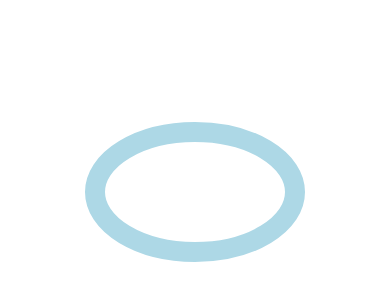
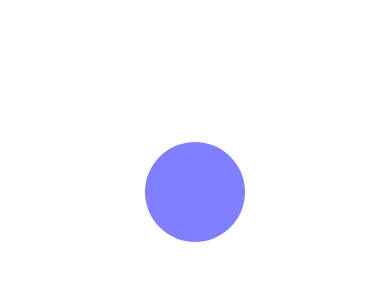
Before and after one commit to demo-public-projects/gesture-handler, a React Native app: screen / in a window 390 px wide. Shown: the part 230-530 px from the top of the page. Built offline with nearby package versions, Linux system fonts and the light colour scheme.

Commit message:
gesture handler intro, Pan gesture

```diff
--- a/App.js
+++ b/App.js
@@ -1,54 +1,52 @@
+import React from "react";
+import { StyleSheet, View } from "react-native";
 import Animated, {
+  useAnimatedStyle,
   useSharedValue,
-  useAnimatedStyle,
-  withTiming,
-  withSpring,
-  interpolate,
-  interpolateColor,
-  withRepeat,
-  useAnimatedProps,
 } from "react-native-reanimated";
-import { Button, Pressable, StyleSheet, Text, View } from "react-native";
-import Svg, { Ellipse } from "react-native-svg";
+import {
+  GestureDetector,
+  Gesture,
+  GestureHandlerRootView,
+} from "react-native-gesture-handler";
 
-const AnimatedEllipse = Animated.createAnimatedComponent(Ellipse);
+function Ball() {
+  const isPressed = useSharedValue(false);
+  const animatedStyle = useAnimatedStyle(() => ({
+    transform: [{ scale: isPressed.value ? 1.3 : 1 }],
+    opacity: isPressed.value ? 1 : 0.5,
+  }));
 
-const radius = 40;
+  const pan = Gesture.Pan()
+    .onBegin(() => {
+      isPressed.value = true;
+    })
+    .onFinalize(() => (isPressed.value = false));
+  return (
+    <GestureDetector gesture={pan}>
+      <Animated.View style={[styles.ball, animatedStyle]} />
+    </GestureDetector>
+  );
+}
 
 export default function App() {
-  const distortion = useSharedValue(-10);
-  const animatedProps = useAnimatedProps(() => ({
-    rx: radius - distortion.value,
-    ry: radius + distortion.value,
-  }));
-
-  const startAnimation = () => {
-    distortion.value = withRepeat(withTiming(10, { duration: 100 }), 2, true);
-  };
-
   return (
-    <Pressable style={styles.container} onPress={startAnimation}>
-      <Svg viewBox="0 0 150 150" height="300" width="300">
-        <AnimatedEllipse
-          cx="75"
-          cy="75"
-          animatedProps={animatedProps}
-          // rx="50"
-          // ry="30"
-          stroke="lightblue"
-          strokeWidth="10"
-          fill="white"
-        />
-      </Svg>
-    </Pressable>
+    <GestureHandlerRootView style={styles.container}>
+      <Ball />
+    </GestureHandlerRootView>
   );
 }
 
 const styles = StyleSheet.create({
   container: {
     flex: 1,
-    backgroundColor: "#fff",
     alignItems: "center",
     justifyContent: "center",
   },
+  ball: {
+    width: 100,
+    height: 100,
+    borderRadius: 100,
+    backgroundColor: "blue",
+  },
 });
--- a/package.json
+++ b/package.json
@@ -14,7 +14,8 @@
     "react": "18.2.0",
     "react-native": "0.73.2",
     "react-native-reanimated": "~3.6.2",
-    "react-native-svg": "^14.1.0"
+    "react-native-svg": "^14.1.0",
+    "react-native-gesture-handler": "~2.14.0"
   },
   "devDependencies": {
     "@babel/core": "^7.20.0"
```
Also changed, not shown: 1 other file (tests, documents, lock files or other folders).
